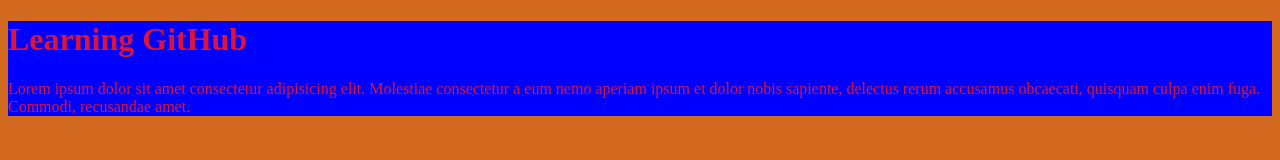
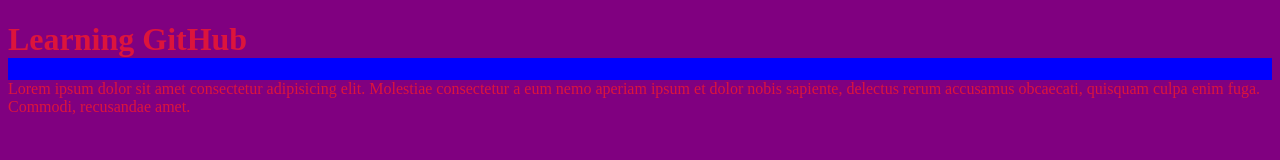
Before and after one commit to Anton-L-GitHub/Learning, a plain HTML site: page index.html in a window 1280 px wide. Drawn offline with Linux system fonts and the light colour scheme.

Commit message:
add bg-color to all

```diff
--- a/style.css
+++ b/style.css
@@ -1,5 +1,5 @@
-.body {
-    background-color: chocolate;
+* {
+    background-color: purple;
 }
 .container {
     background-color: blue;
```
